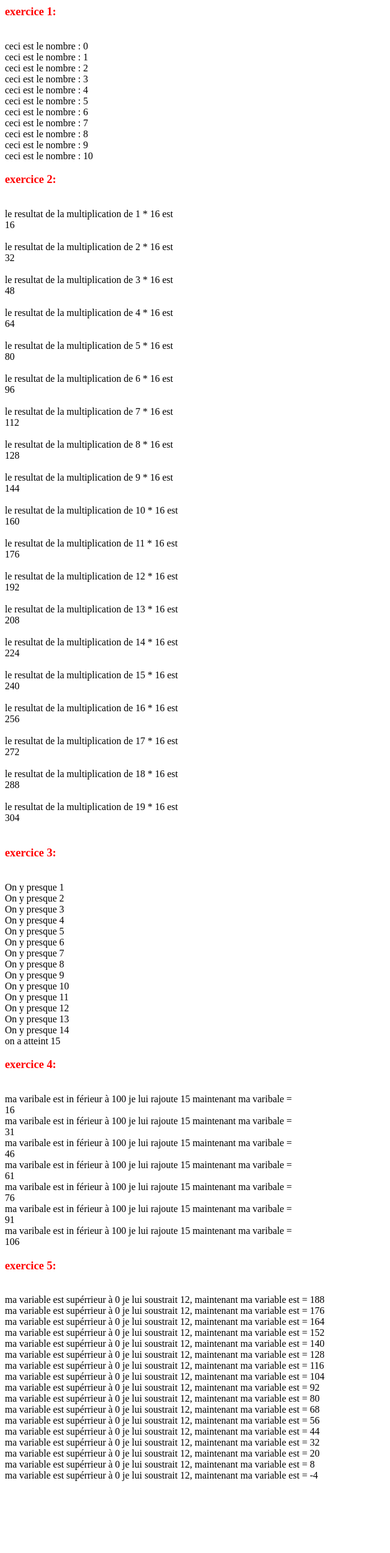
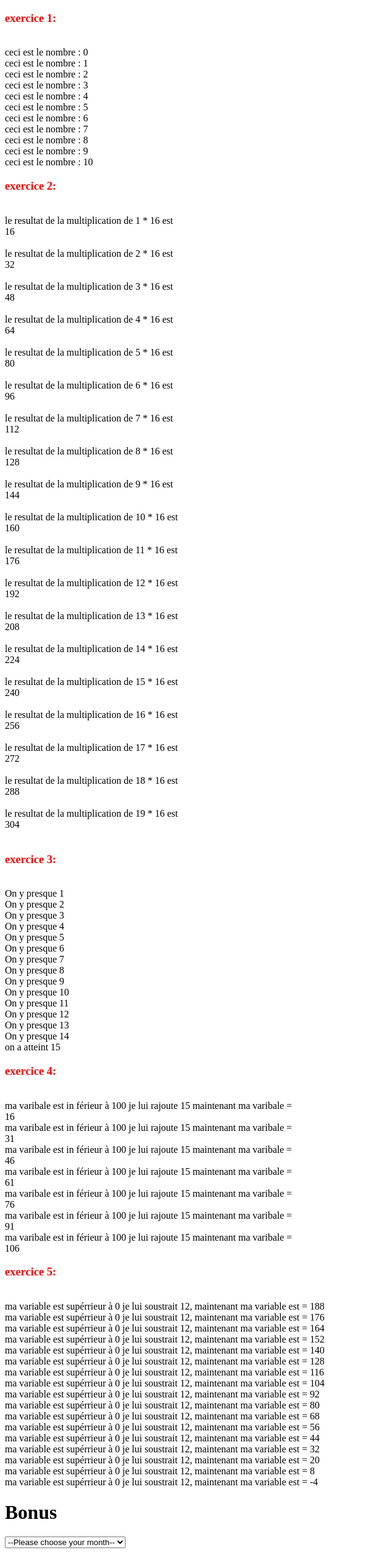
Before and after one commit to FAITH-ORAN/PHP-Partie-2, a PHP site: page / in a window 1280 px wide. Shown: the whole page at 61% size, without its empty margins (0-640 px from the left). Before the commit the page ends 2428 px from the top, so only its background shows below. Run offline with PHP 8.4, Linux system fonts and the light colour scheme.

Commit message:
ajout bonus

```diff
--- a/index.php
+++ b/index.php
@@ -1,3 +1,16 @@
+<!DOCTYPE html>
+<html lang="fr">
+<head>
+    <meta charset="UTF-8">
+    <meta http-equiv="X-UA-Compatible" content="IE=edge">
+    <meta name="viewport" content="width=device-width, initial-scale=1.0">
+    <title>Document</title>
+</head>
+<body>
+
+
+
+
 <?php
 /*Faiza Berrichi
 date:08/06/2021
@@ -57,8 +70,6 @@ while($x<=10){//la plus simple des boucle, éxécute un bloc de code tant qu'une
 
 };
 
-
-
     echo oneHundred();
     echo "<h3 style='color:red;'>exercice 5: </h3> <br>";
     $j=200;
@@ -68,5 +79,53 @@ while($x<=10){//la plus simple des boucle, éxécute un bloc de code tant qu'une
         echo"ma variable est supérrieur à 0 je lui soustrait 12, maintenant ma variable est = ". $j."<br>";
         $j-2;
     }
+    echo "<h1>Bonus</h1>";
 
     ?>
+    <?php
+
+   $month= array("janvier","février","mars","avril","mai","juin","juillet","aout","septembre","octobre","novembre","decembre");
+    ?>
+     <select name="month" id="month-select">
+    <option value="">--Please choose your month--</option>
+    <option value=""><?php echo $month[0]
+
+    ?></option>
+    <option value=""><?php echo $month[1]
+
+?></option>
+    <option value=""><?php echo $month[2]
+
+?></option>
+    <option value=""><?php echo $month[3]
+
+?></option>
+    <option value=""><?php echo $month[4]
+
+?></option>
+    <option value=""><?php echo $month[5]
+
+?></option>
+
+<option value=""><?php echo $month[6]
+
+?></option>
+<option value=""><?php echo $month[7]
+
+?></option>
+<option value=""><?php echo $month[8]
+
+?></option>
+<option value=""><?php echo $month[9]
+
+?></option>
+<option value=""><?php echo $month[10]
+
+?></option>
+<option value=""><?php echo $month[11]
+
+?></option>
+</select>
+
+  </body>
+</html>
```
